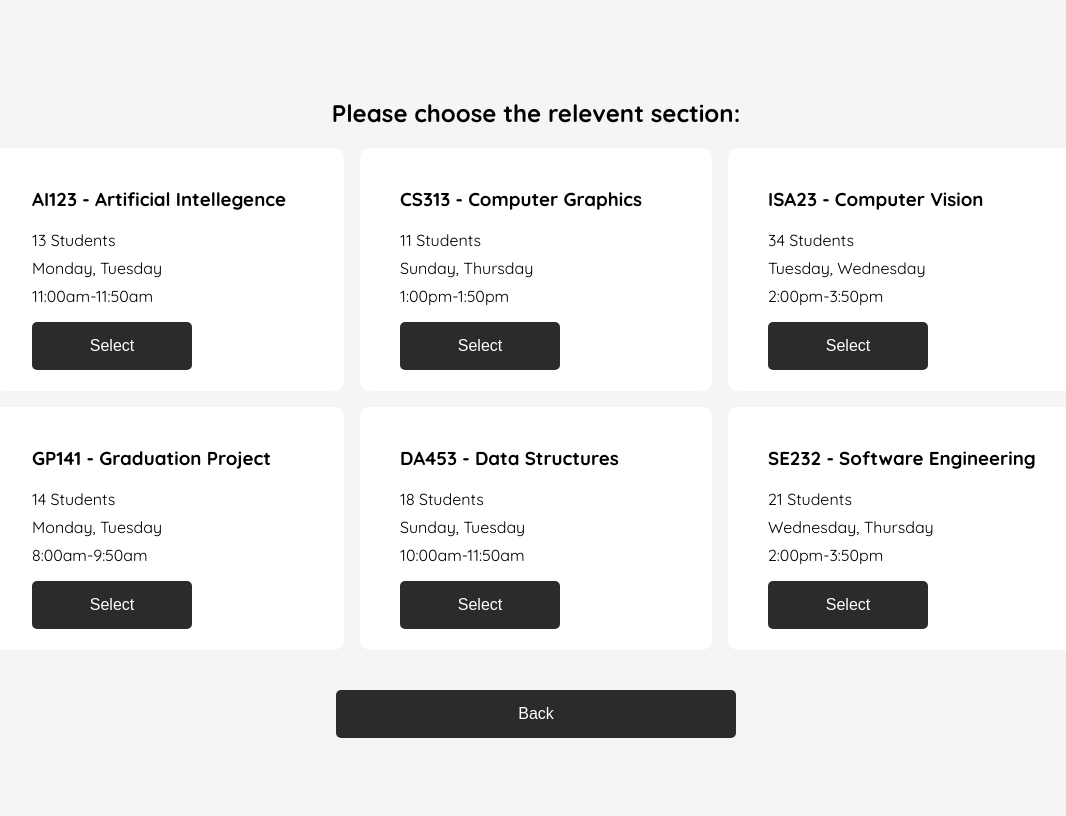
After one commit to Awxsl/GP-Implementation, a Python web app: template templates/choose_section.html in a window 1280 px wide. The commit adds this page. Shown: the whole page, without its empty margins (112-1178 px from the left). Run offline with Jinja, Linux system fonts and the light colour scheme; the template is opened without the code that fills it, so the values that code supplies are empty.

Commit message:
Built all the basic GUI pages

```diff
--- /dev/null
+++ b/scripts/choose_section.js
@@ -0,0 +1,2 @@
+btn = document.getElementById('card')
+console.log(btn1)
--- /dev/null
+++ b/styles/choose_section.css
@@ -0,0 +1,77 @@
+* {
+    box-sizing: border-box;
+}
+
+body {
+    font-family: 'Quicksand', sans-serif;
+    background-color: #F5F5F5;
+    width: 100vw;
+    height: 100vh;
+    display: flex;
+    flex-direction: column;
+    justify-content: center;
+    align-items: center;
+}
+
+.container {
+    max-width: 1140px;
+}
+
+.welcome-statment {
+    text-align: center;
+}
+
+.cards {
+    display: flex;
+    justify-content: center;
+    align-items: center;
+    flex-wrap: wrap;
+    gap: 1rem;
+}
+
+.card {
+    background-color: #fff;
+    padding: 1.3rem 2.5rem;
+    border-radius: 10px;
+    min-width: 22rem;
+    transition: scale 0.3s ease;
+}
+
+.card:hover {
+    scale: 1.05;
+}
+
+ul {
+    list-style: none;
+    padding: 0;
+}
+
+li {
+    margin-bottom: 8px;
+}
+
+.btn {
+    width: 10rem;
+    height: 3rem;
+    border-radius: 5px;
+    font-size: 1rem;
+    cursor: pointer;
+    border: none;
+    transition: all 0.2s ease;
+}
+
+.btn-card {
+    background-color: #292b2c;
+    color: #fff;
+}
+
+.btn-card:hover {
+    background-color: transparent;
+    color: #000;
+    border: 1px solid #999;
+}
+
+.btn-back {
+    margin-top: 2.5rem;
+    width: 25rem;
+}
--- /dev/null
+++ b/templates/choose_section.html
@@ -0,0 +1,86 @@
+<!DOCTYPE html>
+<html lang="en">
+<head>
+    <meta charset="UTF-8">
+    <meta http-equiv="X-UA-Compatible" content="IE=edge">
+    <meta name="viewport" content="width=device-width, initial-scale=1.0">
+    <title>Document</title>
+    <link rel="stylesheet" href="../styles/choose_section.css">
+    <script src="../scripts/choose_section.js"></script>
+    <link rel="preconnect" href="https://fonts.googleapis.com">
+    <link rel="preconnect" href="https://fonts.gstatic.com" crossorigin>
+    <link href="https://fonts.googleapis.com/css2?family=Quicksand:wght@400;700&display=swap" rel="stylesheet">
+</head>
+<body>
+    <main class="container">
+        <h2 class="welcome-statment">Please choose the relevent section:</h2>
+        <div class="cards">
+            <div class="card">
+                <h3 class="card-title">AI123 - Artificial Intellegence</h3>
+                <ul class="section-information">
+                    <li>13 Students</li>
+                    <li>Monday, Tuesday</li>
+                    <li>11:00am-11:50am</li>
+                </ul>
+                <button onclick="openPage()" class="btn btn-card" >Select</button>
+            </div>
+            <div class="card">
+                <h3 class="card-title">CS313 - Computer Graphics</h3>
+                <ul class="section-information">
+                    <li>11 Students</li>
+                    <li>Sunday, Thursday</li>
+                    <li>1:00pm-1:50pm</li>
+                </ul>
+                <button onclick="openPage()" class="btn btn-card" >Select</button>
+            </div>
+            <div class="card">
+                <h3 class="card-title">ISA23 - Computer Vision</h3>
+                <ul class="section-information">
+                    <li>34 Students</li>
+                    <li>Tuesday, Wednesday</li>
+                    <li>2:00pm-3:50pm</li>
+                </ul>
+                <button onclick="openPage()" class="btn btn-card" >Select</button>
+            </div>
+            <div class="card">
+                <h3 class="card-title">GP141 - Graduation Project</h3>
+                <ul class="section-information">
+                    <li>14 Students</li>
+                    <li>Monday, Tuesday</li>
+                    <li>8:00am-9:50am</li>
+                </ul>
+                <button onclick="openPage()" class="btn btn-card" >Select</button>
+            </div>
+            <div class="card">
+                <h3 class="card-title">DA453 - Data Structures</h3>
+                <ul class="section-information">
+                    <li>18 Students</li>
+                    <li>Sunday, Tuesday</li>
+                    <li>10:00am-11:50am</li>
+                </ul>
+                <button onclick="openPage()" class="btn btn-card" >Select</button>
+            </div>
+            <div class="card" id="card">
+                <h3 class="card-title">SE232 - Software Engineering</h3>
+                <ul class="section-information">
+                    <li>21 Students</li>
+                    <li>Wednesday, Thursday</li>
+                    <li>2:00pm-3:50pm</li>
+                </ul>
+                <button onclick="openPage()" class="btn btn-card" >Select</button>
+            </div>
+        </div>
+    </main>
+    <button onclick="back()" class="btn btn-card btn-back" >Back</button>
+</body>
+
+<script>
+    function openPage() {
+        window.open("../templates/face_recognition.html");
+    }
+    function back() {
+        window.open("../templates/instructor_dashboard.html");
+    }
+</script>
+
+</html>
--- a/templates/student_dashboard.html
+++ b/templates/student_dashboard.html
@@ -11,6 +11,8 @@
     <link href="https://fonts.googleapis.com/css2?family=Quicksand:wght@400;700&display=swap" rel="stylesheet">
 </head>
 <body>
+    <main class="container">
+        <h1 class="welcome-statment">Welcome, Ahmed!</h1>
         <table class="table">
             <thead>
                 <tr>
@@ -53,5 +55,6 @@
             </tbody>
 
         </table>
+    </main>
 </body>
 </html>
```
Also changed, not shown: scripts/enable_camera.js (added, +33 -0 lines), styles/dashboard.css (+19 -1 lines), styles/fr.css (added, +89 -0 lines), templates/crowd_counting.html (added, +34 -0 lines), templates/face_recognition.html (added, +71 -0 lines), templates/instructor_dashboard.html (+12 -2 lines). Lines whose indentation alone changed are shown as unchanged.
